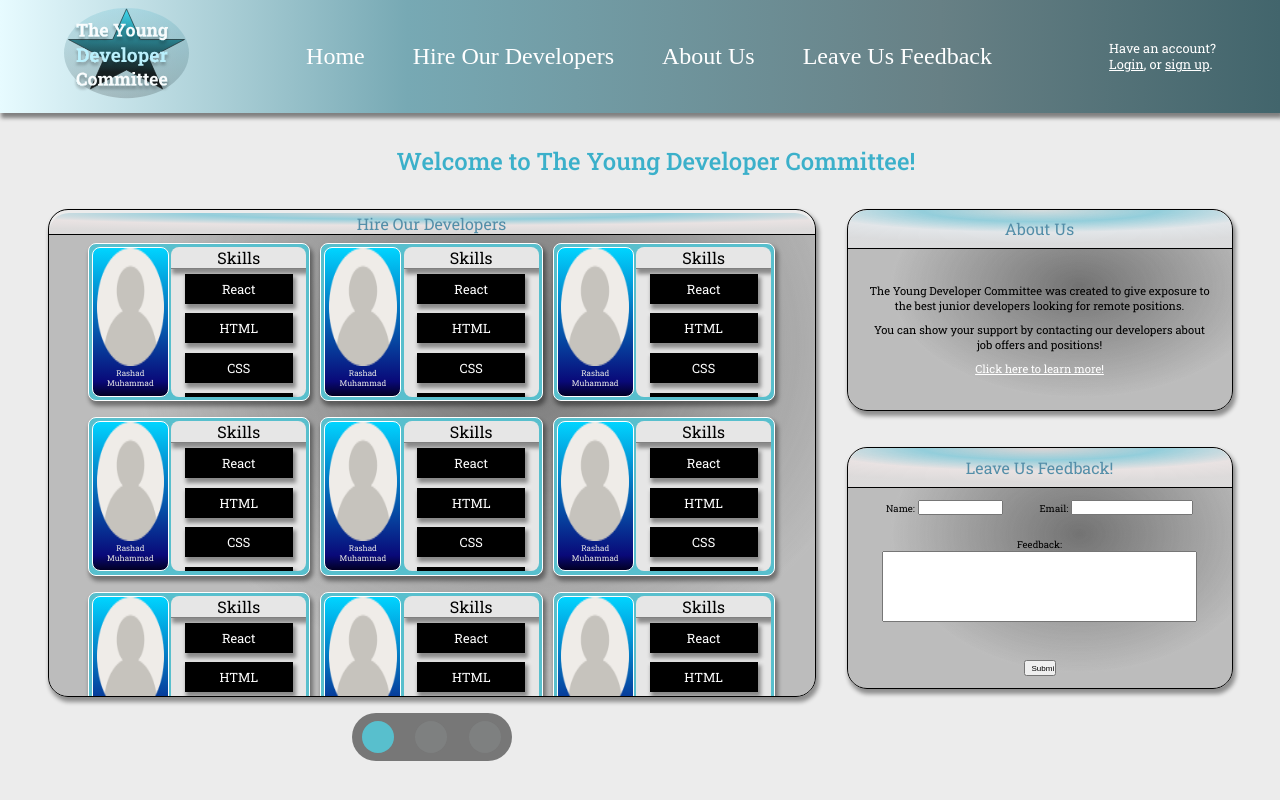
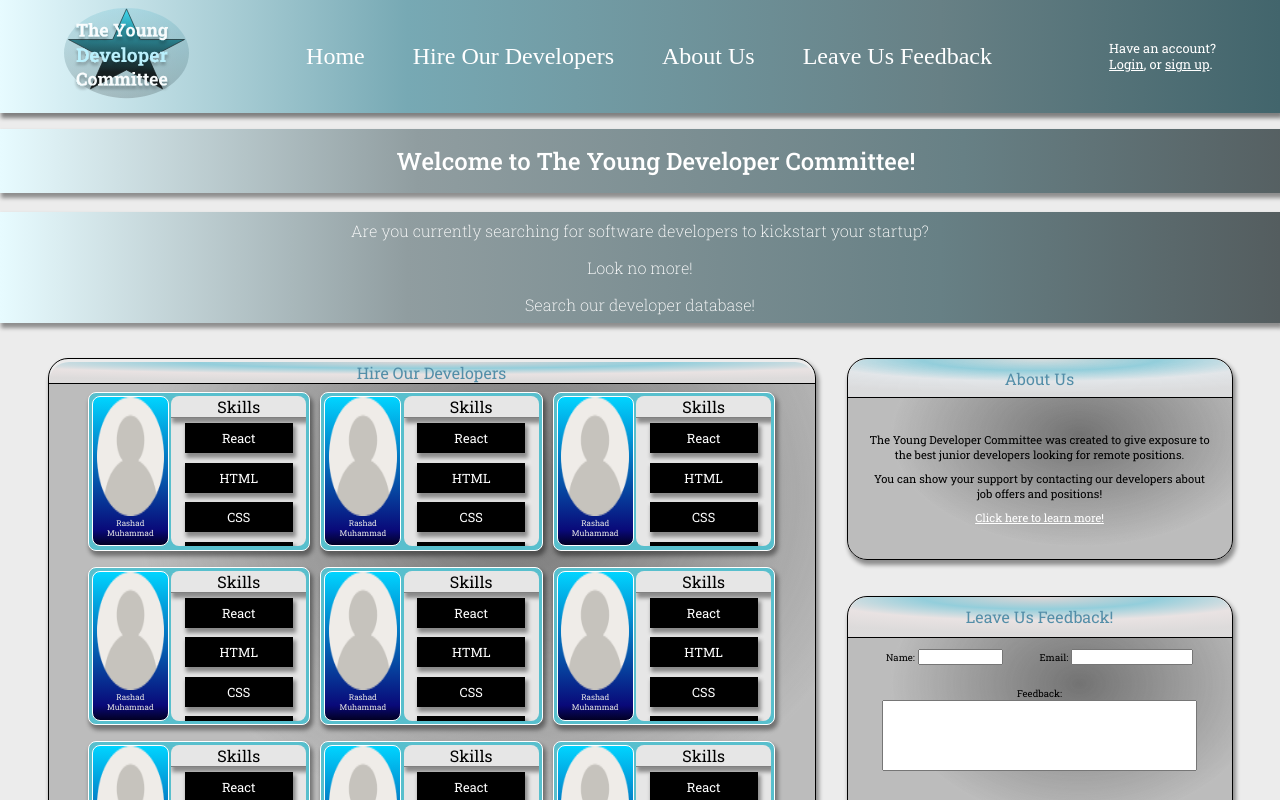
Before and after one commit to rashadnm01/tydc-frontend, a React (Create React App) app: page / in a window 1280 px wide. Built offline with nearby package versions, Linux system fonts and the light colour scheme; a web font is replaced by a local one.

Commit message:
Added header banners to home page

```diff
--- a/src/assets/global-styles.scss
+++ b/src/assets/global-styles.scss
@@ -13,3 +13,10 @@ $main-shadow: 2px 4px 4px 1px rgba(#000000, 0.4);
 $main-light-blue: #3bb0ca;
 $main-dark-blue: #1d5562;
 $cool-font: "ZCOOL QingKe HuangYou", cursive;
+$banner-header: linear-gradient(
+  90deg,
+  #e7fbff 0%,
+  #909da0 31.77%,
+  #678085 73.44%,
+  #545d5f 100%
+);
--- a/src/components/home-body/_home-body.scss
+++ b/src/components/home-body/_home-body.scss
@@ -1,14 +1,43 @@
 @import "../../assets/global-styles.scss";
 .home-body-title {
-  padding: 2rem 1rem 0 1rem;
+  box-shadow: $main-shadow;
+  padding: 1rem 1rem;
+  margin: 1rem 0;
   width: 100%;
   display: flex;
+  flex-direction: column;
   justify-content: center;
   font-family: $main-font;
-  color: $main-light-blue;
+  color: white;
   font-weight: 500;
   font-size: 1.5rem;
   text-align: center;
+  align-items: center;
+  background: $banner-header;
+}
+
+.home-body-subtitle {
+  box-shadow: $main-shadow;
+  margin: 0.2rem 0;
+  width: 100%;
+  display: flex;
+  flex-direction: column;
+  justify-content: space-between;
+  font-family: $main-font;
+  color: white;
+
+  text-align: center;
+  align-items: center;
+  background: $banner-header;
+  p {
+    font-weight: 200;
+    font-size: 1rem;
+    margin: 0.5rem 1rem;
+    display: flex;
+    align-items: center;
+    justify-content: center;
+    width: 100%;
+  }
 }
 @media screen and (min-width: 800px) {
   .home-body-wrapper {
--- a/src/components/home-body/index.js
+++ b/src/components/home-body/index.js
@@ -14,6 +14,14 @@ export const HomeBody = () => {
     <>
       <div className="home-body-title">
         Welcome to The Young Developer Committee!
+      </div>
+      <div className="home-body-subtitle">
+        <p>
+          Are you currently searching for software developers to kickstart your
+          startup?
+        </p>
+        <p>Look no more!</p>
+        <p> Search our developer database!</p>
       </div>
       <div className="home-body-wrapper">
         <div className="developer-carousel">
```
